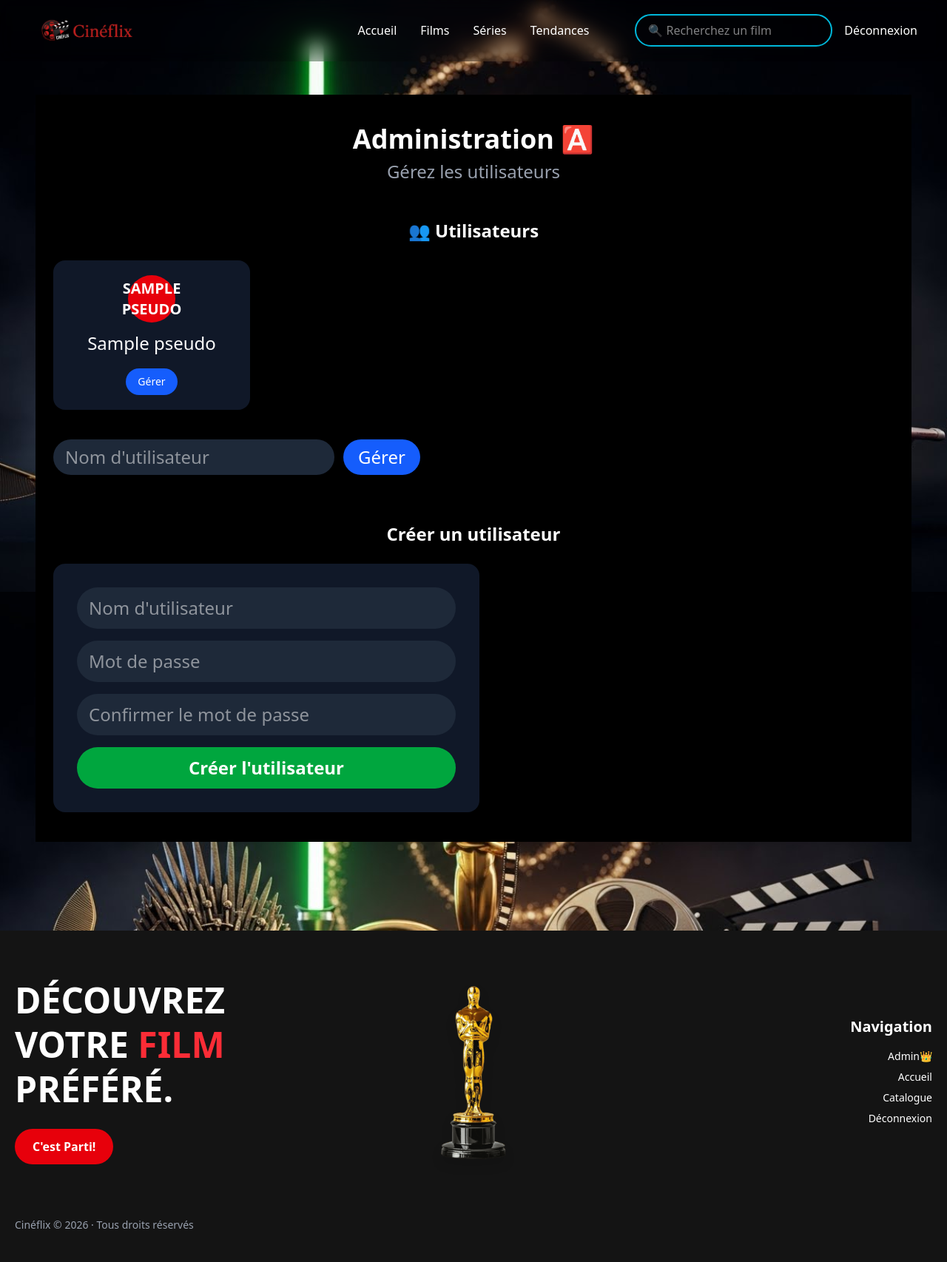
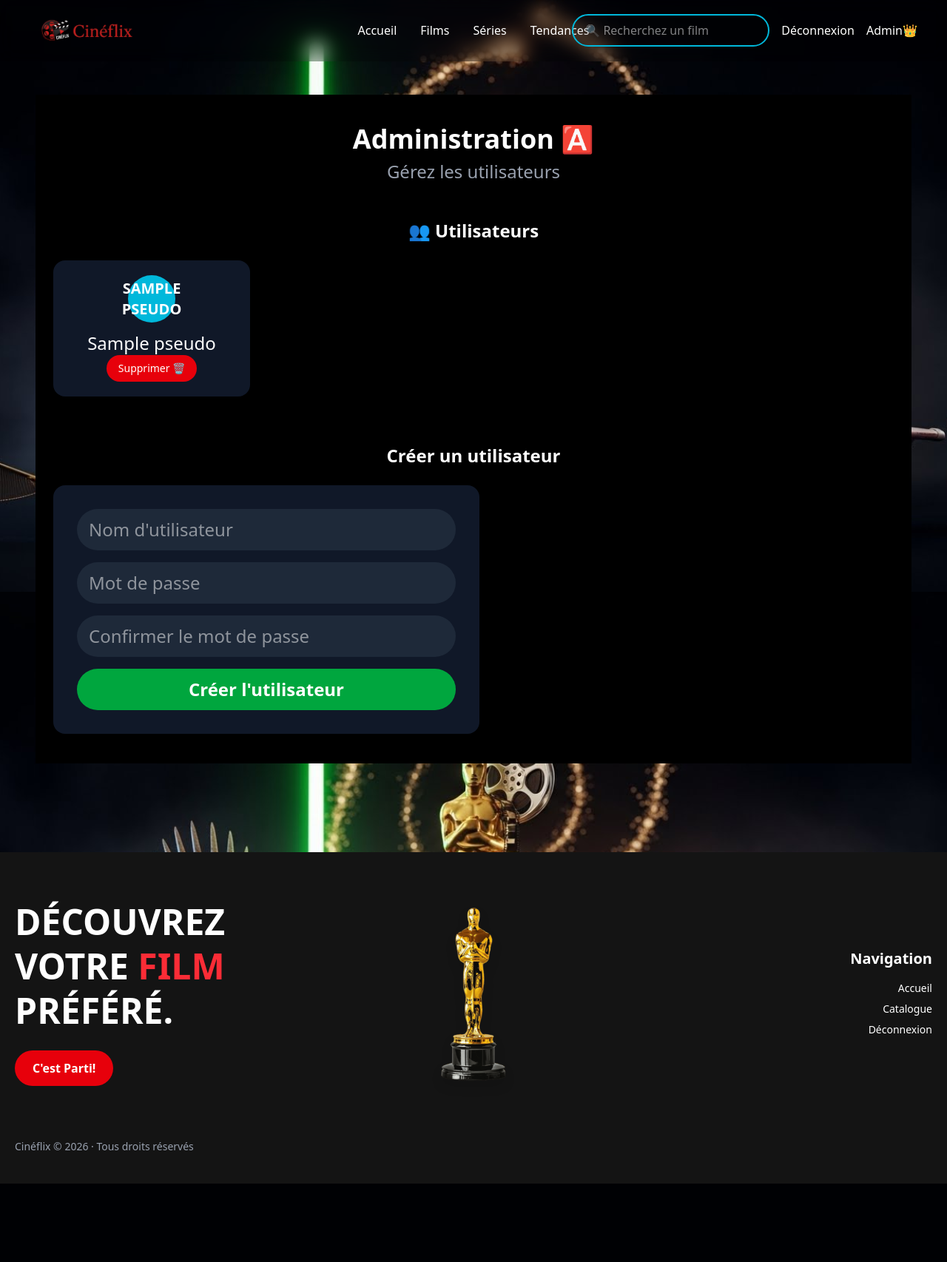
Before and after one commit to Nojitos/Projet-libre---Cin-flix, a Flask app: page /admin in a window 1280 px wide. Shown: the whole page at 74% size. After the commit the page ends 1600 px from the top, so only its background shows below. Run offline with Flask 3, Linux system fonts and the light colour scheme; the visitor is signed in with stand-in values (Sample User, id 1); a database or web service that is not in the repository returns one stand-in record (values such as "Sample title"); some web fonts are replaced.

Commit message:
Co-authored-by: Nathan-44 <Nathan-44@users.noreply.github.com> Co-authored-by: ThomasL0811 <ThomasL0811@users.noreply.github.com>

```diff
--- a/main.py
+++ b/main.py
@@ -29,67 +29,76 @@
     else :
         None
 
+def admin():
+    """
+    Renvoie True si l'utilisateur est admin, False sinon
+    """
+    # L'utilisateur doit être connecté et doit faire partie de la collection admin
+    if utilisateur() is not None and admin_collection.find_one({"pseudo": utilisateur()}) :
+        return True
+    return False
+
 @app.route("/")
 def index():
     films = [{
-        "poster": url_for('static', filename='hp.jpg'),
+        "poster": "/static/poster/hp.jpg",
         "titre": "Harry Potter",
         "realisateur": "Christopher Columbus",
         "date": "2001"
     },{
-        "poster": url_for('static', filename='spiderman.jpg'),
+        "poster": url_for('static', filename='/poster/spiderman.jpg'),
         "titre": "Spider-Man",
         "realisateur": "Sam Raimi",
         "date": "2002"
     },{
-        "poster":  url_for('static', filename='starwars.webp'),
+        "poster":  url_for('static', filename='/poster/starwars.webp'),
         "titre": "Star Wars",
         "realisateur": "George Lucas",
         "date": "1977"
     },
     {
-        "poster":  url_for('static', filename='interstellar.jpg'),
+        "poster":  url_for('static', filename='/poster/interstellar.jpg'),
         "titre": "Interstellar",
         "realisateur": "Christopher Nolan",
         "date": "2014"
     },
     ]
-    return render_template("index.html", films=films, utilisateur=utilisateur())
+    return render_template("index.html", films=films, utilisateur=utilisateur(), admin=admin())
 
 @app.route("/films")
 def films():
     films = [{
-        "poster": url_for('static', filename='hp.jpg'),
+        "poster": url_for('static', filename='/poster/hp.jpg'),
         "titre": "Harry Potter",
         "realisateur": "Christopher Columbus",
         "date": "2001"
     },{
-        "poster": url_for('static', filename='spiderman.jpg'),
+        "poster": url_for('static', filename='/poster/spiderman.jpg'),
         "titre": "Spider-Man",
         "realisateur": "Sam Raimi",
         "date": "2002"
     },{
-        "poster":  url_for('static', filename='starwars.webp'),
+        "poster":  url_for('static', filename='/poster/starwars.webp'),
         "titre": "Star Wars",
         "realisateur": "George Lucas",
         "date": "1977"
     },
     {
-        "poster":  url_for('static', filename='interstellar.jpg'),
+        "poster":  url_for('static', filename='/poster/interstellar.jpg'),
         "titre": "Interstellar",
         "realisateur": "Christopher Nolan",
         "date": "2014"
     },
     ]
-    return render_template("films.html", films=films, utilisateur=utilisateur())
+    return render_template("films.html", films=films, utilisateur=utilisateur(), admin=admin())
 
 @app.route("/series")
 def series():
-    return render_template("series.html", utilisateur=utilisateur())
+    return render_template("series.html", utilisateur=utilisateur(), admin=admin())
 
 @app.route("/tendances")
 def tendances():
-    return render_template("tendances.html", utilisateur=utilisateur())
+    return render_template("tendances.html", utilisateur=utilisateur(), admin=admin())
 
 @app.route("/deconnexion")
 def deconnexion():
@@ -101,7 +110,7 @@
     #On vérifie si la méthode est POST pour traiter le formulaire reçu
     if request.method == 'POST':
         if request.form["pseudo"] == "":
-            return render_template('connexion.html', error = "Merci d'entrer un pseudo.", utilisateur=utilisateur())
+            return render_template('connexion.html', error = "Merci d'entrer un pseudo.", utilisateur=utilisateur(), admin=admin())
 
         #On récupère la table "pseudo" de notre bdd
         user=db_users.find_one({"pseudo":request.form['pseudo']})
@@ -109,34 +118,40 @@
             if bcrypt.checkpw(request.form['mdp'].encode('utf-8'), user['mdp']):
                 session["utilisateur"] = request.form['pseudo']
                 return redirect(url_for('index'))
-        return render_template('connexion.html', error = 'Les identifiants ne sont pas reconnus.', utilisateur=utilisateur())
+        return render_template('connexion.html', error = 'Les identifiants ne sont pas reconnus.', utilisateur=utilisateur(), admin=admin())
 
     else :
-        return render_template('connexion.html', error=None, utilisateur=utilisateur())
+        return render_template('connexion.html', error=None, utilisateur=utilisateur(), admin=admin())
 
 @app.route("/creer_compte", methods=["GET", "POST"])
 def creer_compte():
     if request.method == "GET":
-        return render_template("createaccount.html", error=None, utilisateur=utilisateur())
+        return render_template("createaccount.html", error=None, utilisateur=utilisateur(), admin=admin())
     else :
         if request.form["pseudo"] == "":
-            return render_template('connexion.html', error = "Merci d'entrer un pseudo.", utilisateur=utilisateur())
+            return render_template('connexion.html', error = "Merci d'entrer un pseudo.", utilisateur=utilisateur(), admin=admin())
 
         # On vérifie que les deux mdp sont les mêmes
         if request.form["mdp"] != request.form["mdp_confirm"]:
             print("Les deux mots de passe doivent être les mêmes !")
-            return render_template("createaccount.html", error="Les deux mots de passe doivent être les mêmes !", utilisateur=utilisateur())
+            return render_template("createaccount.html", error="Les deux mots de passe doivent être les mêmes !", utilisateur=utilisateur(), admin=admin())
 
         # On vérifie si le pseudo existe déjà
         pseudo = request.form['pseudo']
         user=db_users.find_one({"pseudo":pseudo})
         if user :
             print("Le pseudo est déjà enregistré !")
-            return render_template("createaccount.html", error="Le pseudo est déjà enregistré !", utilisateur=utilisateur())
+            return render_template("createaccount.html", error="Le pseudo est déjà enregistré !", utilisateur=utilisateur(), admin=admin())
+
+        # On vérifie si le pseudo n'est pas vide
+        pseudo = request.form['pseudo']
+        if pseudo == "" :
+            print("Le pseudo est vide !")
+            return render_template("createaccount.html", error="Le pseudo ne doit pas être vide !", utilisateur=utilisateur(), admin=admin())
 
         # On vérifie si le mdp n'est pas vide
         if request.form["mdp"] == "":
-            return render_template("createaccount.html", error="Le mot de passe doit contenir des crarctères !", utilisateur=utilisateur())
+            return render_template("createaccount.html", error="Le mot de passe doit contenir des crarctères !", utilisateur=utilisateur(), admin=admin())
 
         # On encode le mdp
         mdp = request.form["mdp"].encode("utf-8")
@@ -158,7 +173,7 @@
     if not film:
         abort(404)
 
-    return render_template("exemplefilm.html", film=film, utilisateur=utilisateur())
+    return render_template("exemplefilm.html", film=film, utilisateur=utilisateur(), admin=admin())
 
 @app.route("/testfilm")
 def testfilm():
@@ -166,14 +181,18 @@
     return render_template("exemplefilm.html", film=film)
 
 @app.route("/admin")
-def admin():
-    for item in db_users.find():
-        print(item)
+def admin_route():
     # On ne peut accéder à la page qui si l'utilisateur est connecté et est dans la liste des admins
-    if utilisateur() is not None and admin_collection.find_one({"pseudo": utilisateur()}) :
+    if admin() :
         print(db_users.find())
-        return render_template("admin.html", db_users=db_users.find(), utilisateur=utilisateur())
+        return render_template("admin.html", db_users=db_users.find(), utilisateur=utilisateur(), admin=admin())
     return redirect(url_for("index"))
+
+@app.route("/delete_user/<string:pseudo>", methods=["POST"])
+def delete_user(pseudo):
+    if admin():
+        db_users.delete_one({"pseudo": pseudo})
+    return redirect(url_for("admin_route"))
 
 
 # Gestion de l'erreur 404
--- a/templates/admin.html
+++ b/templates/admin.html
@@ -22,33 +22,38 @@
                 {% for user in db_users %}
                 <div class="bg-gray-900 p-5 rounded-2xl shadow-lg hover:scale-105 transition duration-300 flex flex-col items-center">
 
-                    <div class="w-16 h-16 bg-red-600 rounded-full flex items-center justify-center text-xl font-bold mb-3">
+                    <div class="w-16 h-16 bg-cyan-500 rounded-full flex items-center justify-center text-xl font-bold mb-3">
                         {{ user["pseudo"][0]|upper }}
                     </div>
 
                     <h3 class="font-medium">{{ user["pseudo"] }}</h3>
 
-                    <form method="POST" action="/admin/manage_user" class="mt-4">
+
                         <input type="hidden" name="username" value="{{ user['pseudo'] }}">
-                        <button class="text-sm bg-blue-600 hover:bg-blue-700 px-4 py-2 rounded-full transition">
-                            Gérer
+                        <button class="text-sm bg-red-600 hover:bg-red-700 px-4 py-2 rounded-full transition" onclick="afficherBouton()">
+                            Supprimer 🗑️
                         </button>
-                    </form>
+
+                        <div id="btn_conf" style="display: none;" class="bg-red-600 hover:bg-red-700 rounded-full">
+                            Confirmer suppression
+                            <form method="POST" action="/delete_user/{{ user['pseudo'] }}" class="mt-4">
+                                <button class="bg-gray-600 rounded-full">Oui</button>
+                            </form>
+                            <button class="bg-gray-600 rounded-full" onclick="cacherBouton()">Non</button>
+                        </div>
+                        <script>
+                            function afficherBouton() {
+                                document.getElementById("btn_conf").style.display = "block";
+                            }
+                        </script>
+                        <script>
+                            function cacherBouton() {
+                                document.getElementById("btn_conf").style.display = "none";
+                            }
+                        </script>
 
                 </div>
                 {% endfor %}
-            </div>
-
-            <!-- ACTION RAPIDE -->
-            <div class="mt-10 flex flex-col md:flex-row gap-4 items-center">
-                <form method="POST" action="/admin/manage_user" class="flex gap-3">
-                    <input type="text" name="username" placeholder="Nom d'utilisateur"
-                        class="px-4 py-2 rounded-full bg-gray-800 text-white focus:outline-none">
-
-                    <button class="bg-blue-600 hover:bg-blue-700 px-5 py-2 rounded-full transition">
-                        Gérer
-                    </button>
-                </form>
             </div>
         </section>
 
@@ -78,7 +83,6 @@
             </div>
         </section>
     </div>
-
 </div>
 
 {% endblock %}
--- a/templates/base.html
+++ b/templates/base.html
@@ -94,7 +94,6 @@
             <h3 class="text-xl font-semibold mb-4">Navigation</h3>
 
             <ul class="space-y-2 text-sm text-right">
-                <li class="hover:text-gray-300 cursor-pointer"><a href="/admin">Admin👑</a></li>
                 <li class="hover:text-gray-300 cursor-pointer"><a href="/">Accueil</a></li>
                 <li class="hover:text-gray-300 cursor-pointer"><a href="/films">Catalogue</a></li>
                 {% if utilisateur == none %}
```
Also changed, not shown: templates/ajouter_film.html (added, +7 -0 lines), static/poster/hp.jpg (renamed from static/hp.jpg), static/poster/interstellar.jpg (renamed from static/interstellar.jpg), static/poster/spiderman.jpg (renamed from static/spiderman.jpg), static/poster/starwars.webp (renamed from static/starwars.webp).
